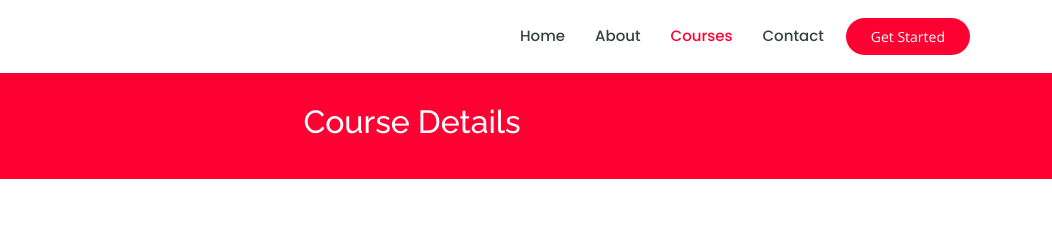
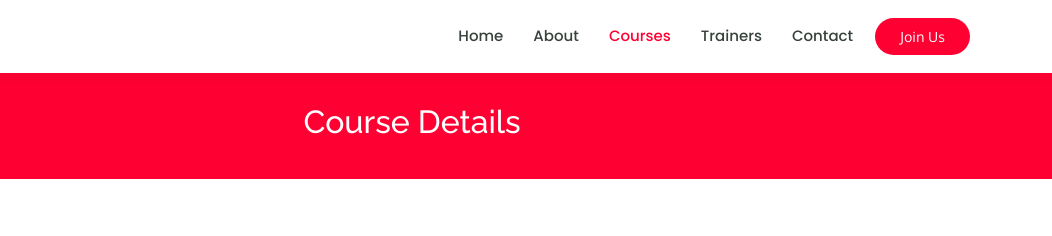
Before and after one commit to risdatamamal/starcamp-academy-static, a plain HTML site: page course-details.html in a window 1280 px wide. Shown: the top 236 px of the page, 228-1280 px from the left. Drawn offline with nearby package versions, Linux system fonts and the light colour scheme.

Commit message:
Update course details

```diff
--- a/course-details.html
+++ b/course-details.html
@@ -58,8 +58,8 @@
             <li><a href="index.html">Home</a></li>
             <li><a href="about.html">About</a></li>
             <li><a class="active" href="courses.html">Courses</a></li>
-            <!-- <li><a href="trainers.html">Trainers</a></li>
-            <li><a href="events.html">Events</a></li>
+            <li><a href="trainers.html">Trainers</a></li>
+            <!-- <li><a href="events.html">Events</a></li>
             <li><a href="pricing.html">Pricing</a></li> -->
 
             <!-- <li class="dropdown">
@@ -92,7 +92,7 @@
         </nav>
         <!-- .navbar -->
 
-        <a href="courses.html" class="get-started-btn">Get Started</a>
+        <a href="https://wa.me/6281286171017&text=JoinProgram" class="get-started-btn">Join Us</a>
       </div>
     </header>
     <!-- End Header -->
```
